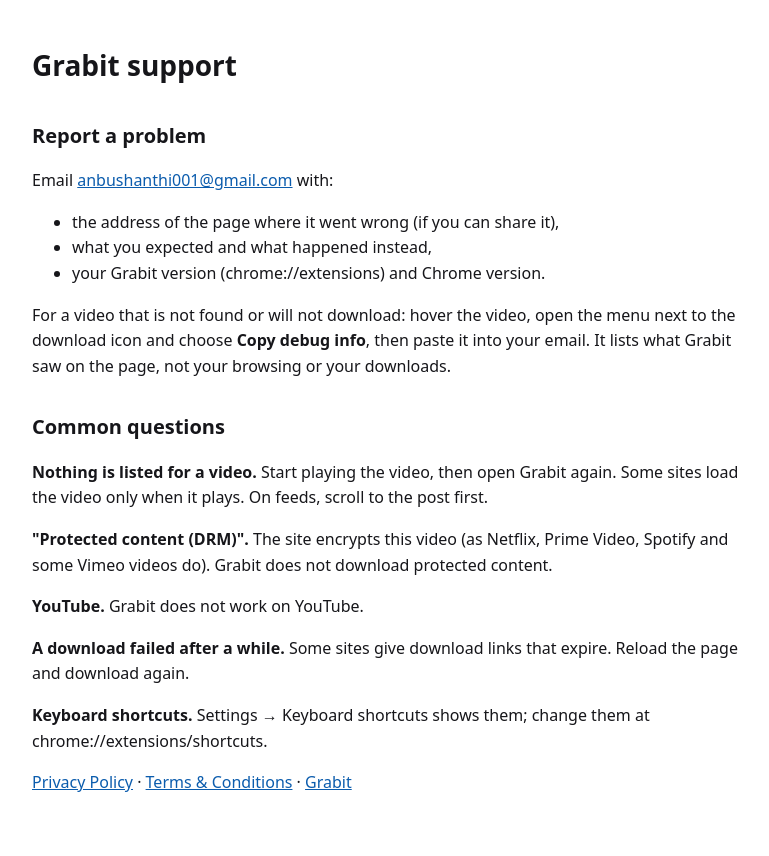
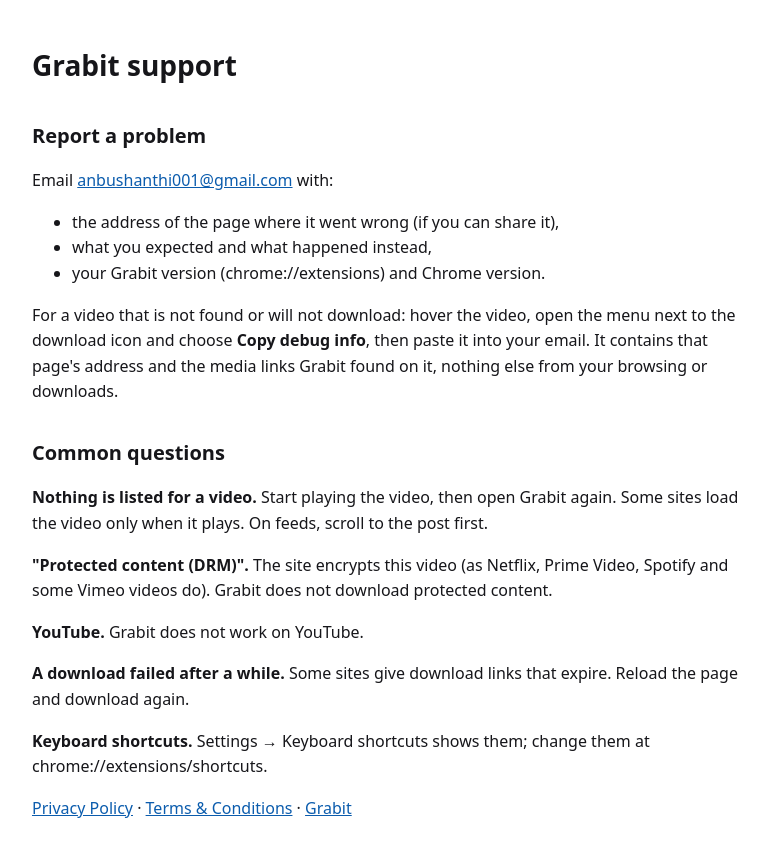
Before and after one commit to anbushan/anbushan.github.io, a plain HTML site: page grabit/support.html in a window 1280 px wide. Shown: the whole page, without its empty margins (248-1017 px from the left). Drawn offline with Linux system fonts and the light colour scheme.

Commit message:
Grabit support: say exactly what debug info contains
Co-Authored-By: Claude Opus 5.5 <noreply@anthropic.com>

```diff
--- a/grabit/support.html
+++ b/grabit/support.html
@@ -21,7 +21,7 @@
   <li>what you expected and what happened instead,</li>
   <li>your Grabit version (chrome://extensions) and Chrome version.</li>
 </ul>
-<p>For a video that is not found or will not download: hover the video, open the menu next to the download icon and choose <strong>Copy debug info</strong>, then paste it into your email. It lists what Grabit saw on the page, not your browsing or your downloads.</p>
+<p>For a video that is not found or will not download: hover the video, open the menu next to the download icon and choose <strong>Copy debug info</strong>, then paste it into your email. It contains that page's address and the media links Grabit found on it, nothing else from your browsing or downloads.</p>
 
 <h2>Common questions</h2>
 <p><strong>Nothing is listed for a video.</strong> Start playing the video, then open Grabit again. Some sites load the video only when it plays. On feeds, scroll to the post first.</p>
```
